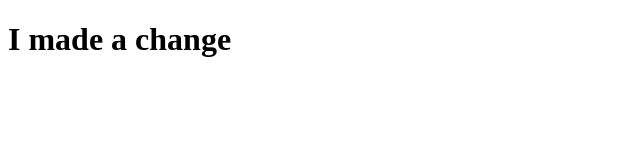
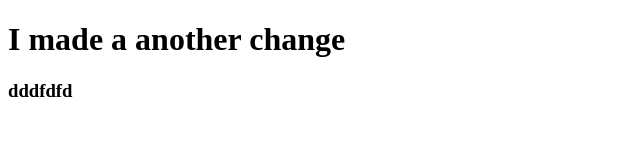
Before and after one commit to erwnjsh/gitPractice, a plain HTML site: page index.html in a window 1280 px wide. Shown: the whole page, without its empty margins (0-640 px from the left). Drawn offline with Linux system fonts and the light colour scheme.

Commit message:
Third trial from JKBranch

```diff
--- a/index.html
+++ b/index.html
@@ -3,9 +3,10 @@
 <head>
     <meta charset="UTF-8">
     <meta name="viewport" content="width=device-width, initial-scale=1.0">
-    <title>Document</title>
+    <title>D</title>
 </head>
 <body>
-    <h1>I made a change</h1>
+    <h1>I made a another change</h1>
+    <h3>dddfdfd</h3>
 </body>
 </html>
--- /dev/null
+++ b/index.js
@@ -0,0 +1,3 @@
+function kskd() {
+    console.log("testing");
+};
```
